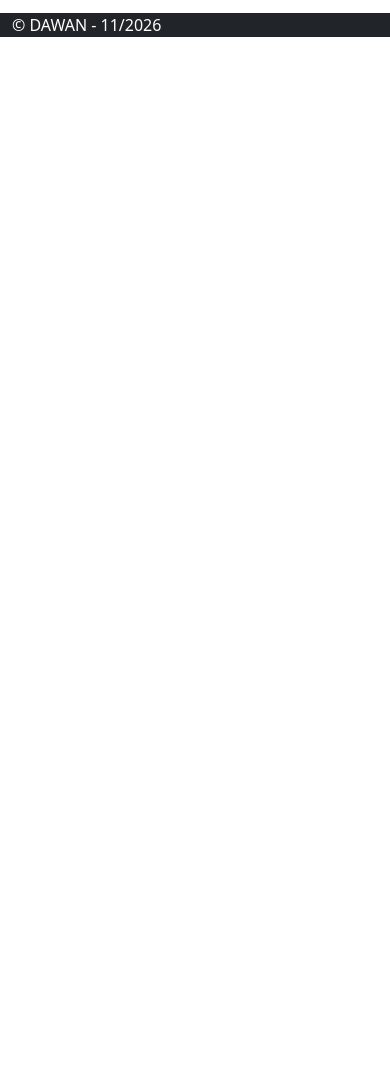
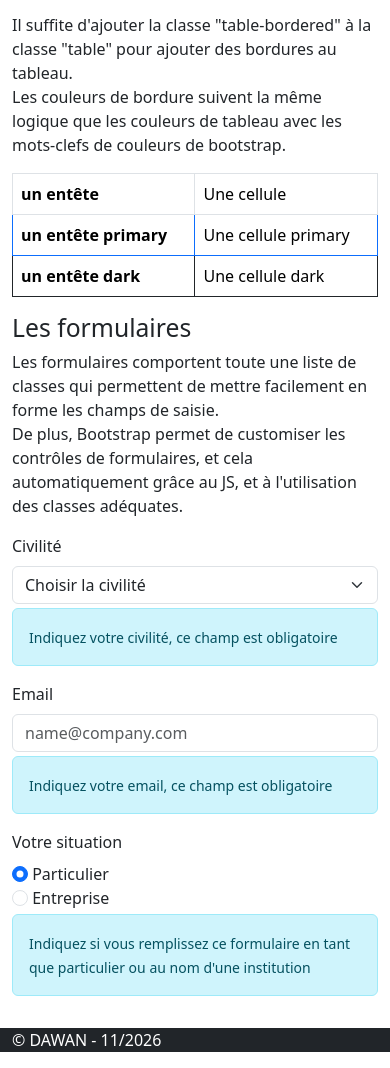
Before and after one commit to nicoduflot/2026-11-12-bootstrap, a plain HTML site: page index.html in a window 390 px wide. Shown: the part 2631-3699 px from the top of the page. Before the commit the page ends 2684 px from the top, so only its background shows below. Drawn offline with Linux system fonts and the light colour scheme.

Commit message:
tableaux pt 2, lignes et colonnes, formulaires pt1

```diff
--- a/index.html
+++ b/index.html
@@ -13,6 +13,8 @@
     -->
     <link rel="stylesheet" href="./css/bootstrap.css" media="all" />
     <script language="javascript" src="./js/bootstrap.bundle.js" defer></script>
+    <link rel="stylesheet" href="./css/style.css" media="all" />
+
 </head>
 
 <body>
@@ -69,12 +71,12 @@
                 <ul>
                     <li><a href="#reboot-css">Reboot CSS</a></li>
                     <li><a href="#les-tableaux">Les tableaux</a></li>
-                    <li><a href="#"></a></li>
+                    <li><a href="#formulaires"></a></li>
                 </ul>
             </aside>
         </section>
-        <section>
-            <div class="">
+        <section class="row">
+            <div class="col-lg-6">
                 <article>
                     <header id="reboot-css">
                         <h2>Reboot CSS</h2>
@@ -171,24 +173,28 @@
                     <figure>
                         <blockquote class="blockquote">
                             <p>
-                                <q cite="https://qqcitations.com/citation/147195">Marcher d’un même pas c'est l'objectif du despotisme et de la tyranie. Les hommes libres,
+                                <q cite="https://qqcitations.com/citation/147195">Marcher d’un même pas c'est l'objectif
+                                    du despotisme et de la tyranie. Les hommes libres,
                                     eux, vont dans tout les sens.</q>
                             </p>
                         </blockquote>
                         <figcaption class="blockquote-footer">
-                            Seigneur Vétérini dans le roman<cite title='"la vérité" par Terry Pratchett'>"La vérité" de Terry Pratchett</cite>
+                            Seigneur Vétérini dans le roman<cite title='"la vérité" par Terry Pratchett'>"La vérité" de
+                                Terry Pratchett</cite>
                         </figcaption>
                     </figure>
                 </article>
             </div>
-            <div class="">
+            <div class="col-lg-6">
                 <article>
                     <header id="les-tableaux">
                         <h2>Les tableaux</h2>
                     </header>
                     <p>
-                        Le reboot css de Bootstrap règle les problèmes d'affichage des tableaux dûs au CSS du navigateur. En ajoutant la classe "table", la présentation de base est améliorée.
+                        Le reboot css de Bootstrap règle les problèmes d'affichage des tableaux dûs au CSS du
+                        navigateur. En ajoutant la classe "table", la présentation de base est améliorée.
                     </p>
+                    <div class="table-responsive">
                         <table class="table table-success table-striped">
                             <caption>Liste des users admin</caption>
                             <thead>
@@ -234,14 +240,78 @@
                                 </tr>
                             </tfoot>
                         </table>
+                    </div>
+                    <p>
+                        Il suffite d'ajouter la classe "table-bordered" à la classe "table" pour ajouter des bordures au
+                        tableau.<br />
+                        Les couleurs de bordure suivent la même logique que les couleurs de tableau avec les mots-clefs
+                        de couleurs de bootstrap.
+                    </p>
+                    <div class="table-responsive">
+                        <table class="table table-bordered">
+                            <tr>
+                                <th>un entête</th>
+                                <td>Une cellule</td>
+                            </tr>
+                            <tr class="border-primary">
+                                <th>un entête primary</th>
+                                <td>Une cellule primary</td>
+                            </tr>
+                            <tr class="border-dark">
+                                <th>un entête dark</th>
+                                <td>Une cellule dark</td>
+                            </tr>
+                        </table>
+                    </div>
                 </article>
             </div>
-            <div class="">
+            <div class="col-lg-6">
                 <article>
-                    <header id="">
-                        <h2></h2>
+                    <header id="formulaires">
+                        <h2>Les formulaires</h2>
                     </header>
-                    <p></p>
+                    <p>
+                        Les formulaires comportent toute une liste de classes qui permettent de mettre facilement en
+                        forme
+                        les champs de saisie.<br />
+                        De plus, Bootstrap permet de customiser les contrôles de formulaires, et cela automatiquement
+                        grâce
+                        au JS, et à l'utilisation des classes adéquates.
+                    </p>
+                    <form class="row">
+                        <div class="col-sm-6">
+                            <label class="form-label" for="civilite">Civilité</label>
+                            <select id="civilite" name="civilite" class="form-select"  aria-describedby="info-civilite" required>
+                                <option selected>Choisir la civilité</option>
+                                <option value="N">Non applicable</option>
+                                <option value="H">Homme</option>
+                                <option value="F">Femme</option>
+                            </select>
+                            <div id="info-civilite" class="alert alert-info mt-1">
+                                <small>Indiquez votre civilité, ce champ est obligatoire</small>
+                            </div>
+                        </div>
+                        <div class="col-sm-6">
+                            <label class="form-label" for="email">Email</label>
+                            <input type="email" id="email" name="email" class="form-control" placeholder="name@company.com" aria-describedby="info-email" required />
+                            <div id="info-email" class="alert alert-info mt-1">
+                                <small>Indiquez votre email, ce champ est obligatoire</small>
+                            </div>
+                        </div>
+                        <div class="col-sm-6">
+                            <label class="form-label">Votre situation</label>
+                            <br />
+                            <input type="radio" id="physique" value="physique" name="situation" class="form-check-input" aria-describedby="info-situation" checked />
+                            <label for="physique">Particulier</label>
+                            <br />
+                            <input type="radio" id="morale" value="morale" name="situation" class="form-check-input" aria-describedby="info-situation" />
+                            <label for="morale">Entreprise</label>
+
+                            <div id="info-situation" class="alert alert-info mt-1">
+                                <small>Indiquez si vous remplissez ce formulaire en tant que particulier ou au nom d'une institution</small>
+                            </div>
+                        </div>
+                    </form>
                 </article>
             </div>
             <div class="">
```
Also changed, not shown: css/style.css (added, +8 -0 lines). Lines whose indentation alone changed are shown as unchanged.
